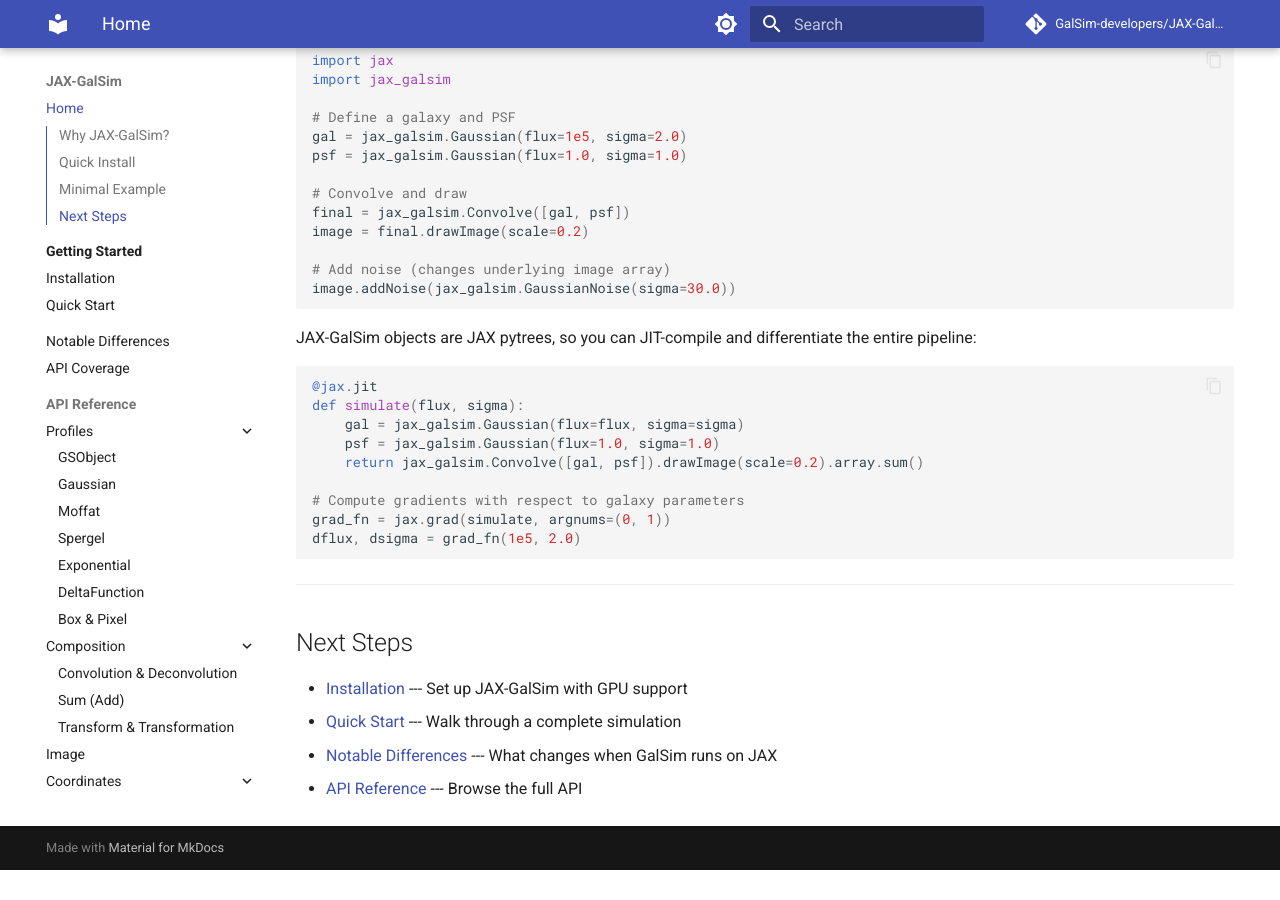
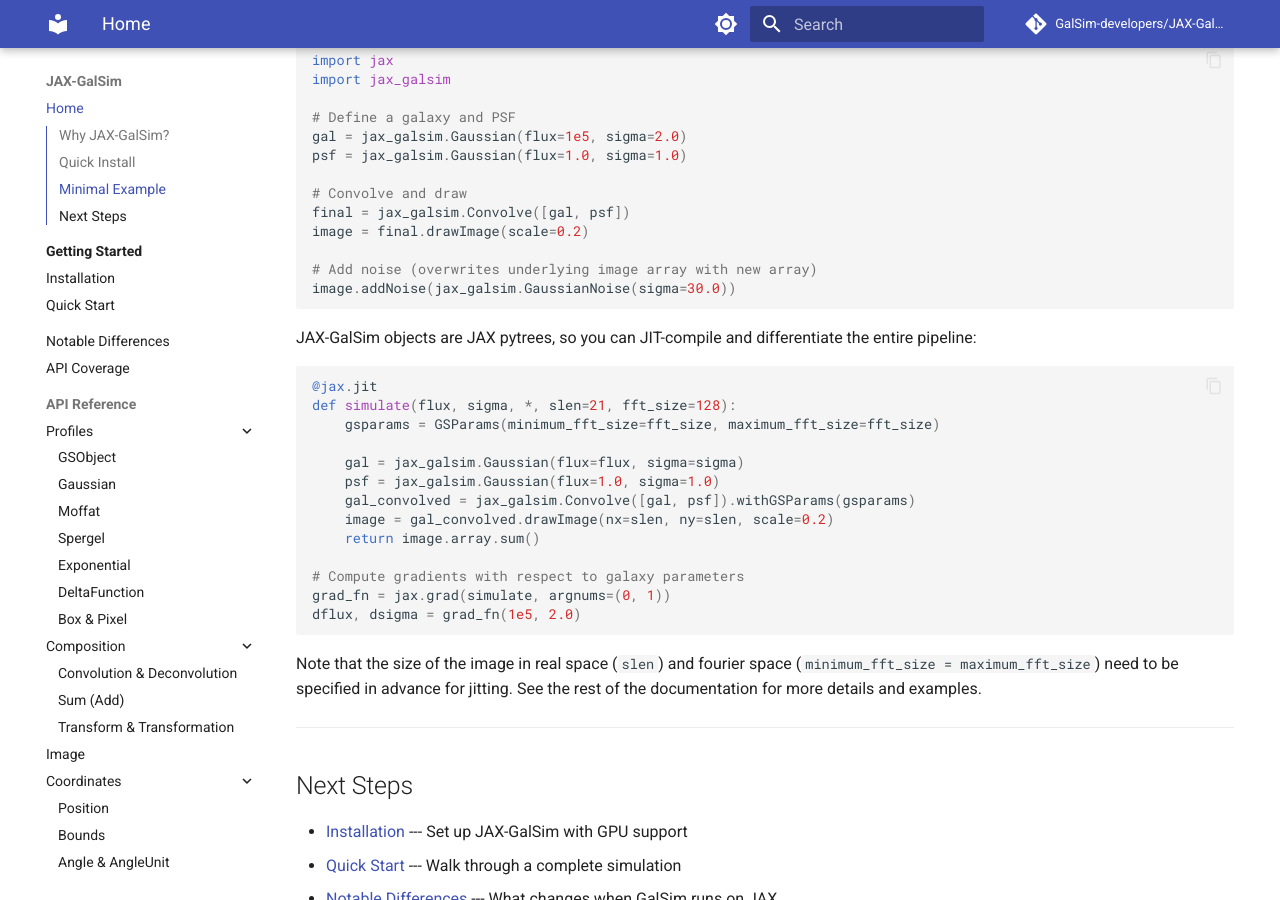
Before and after one commit to GalSim-developers/JAX-GalSim, an MkDocs documentation site: the page built from docs/index.md, in a window 1280 px wide and 900 px high, scrolled down 1014 px. Built offline with MkDocs 1.6.1 and Material for MkDocs 9.7.7, drawn with Linux system fonts in a browser that asks for light colours; comment, search, counter and statistics services are not loaded; before the commit the page ends 1884 px from its top, so only the background shows below that.

Commit message:
small corrections regarding jitting and modifying images

````diff
--- a/docs/index.md
+++ b/docs/index.md
@@ -52,7 +52,7 @@
 final = jax_galsim.Convolve([gal, psf])
 image = final.drawImage(scale=0.2)
 
-# Add noise (changes underlying image array)
+# Add noise (overwrites underlying image array with new array)
 image.addNoise(jax_galsim.GaussianNoise(sigma=30.0))
 ```
 
@@ -60,15 +60,23 @@
 
 ```python
 @jax.jit
-def simulate(flux, sigma):
+def simulate(flux, sigma, *, slen=21, fft_size=128):
+    gsparams = GSParams(minimum_fft_size=fft_size, maximum_fft_size=fft_size)
+
     gal = jax_galsim.Gaussian(flux=flux, sigma=sigma)
     psf = jax_galsim.Gaussian(flux=1.0, sigma=1.0)
-    return jax_galsim.Convolve([gal, psf]).drawImage(scale=0.2).array.sum()
+    gal_convolved = jax_galsim.Convolve([gal, psf]).withGSParams(gsparams)
+    image = gal_convolved.drawImage(nx=slen, ny=slen, scale=0.2)
+    return image.array.sum()
 
 # Compute gradients with respect to galaxy parameters
 grad_fn = jax.grad(simulate, argnums=(0, 1))
 dflux, dsigma = grad_fn(1e5, 2.0)
 ```
+
+Note that the size of the image in real space (`slen`) and fourier space
+(`minimum_fft_size = maximum_fft_size`) need to be specified in advance for jitting. See the rest
+of the documentation for more details and examples.
 
 ---
 
````
